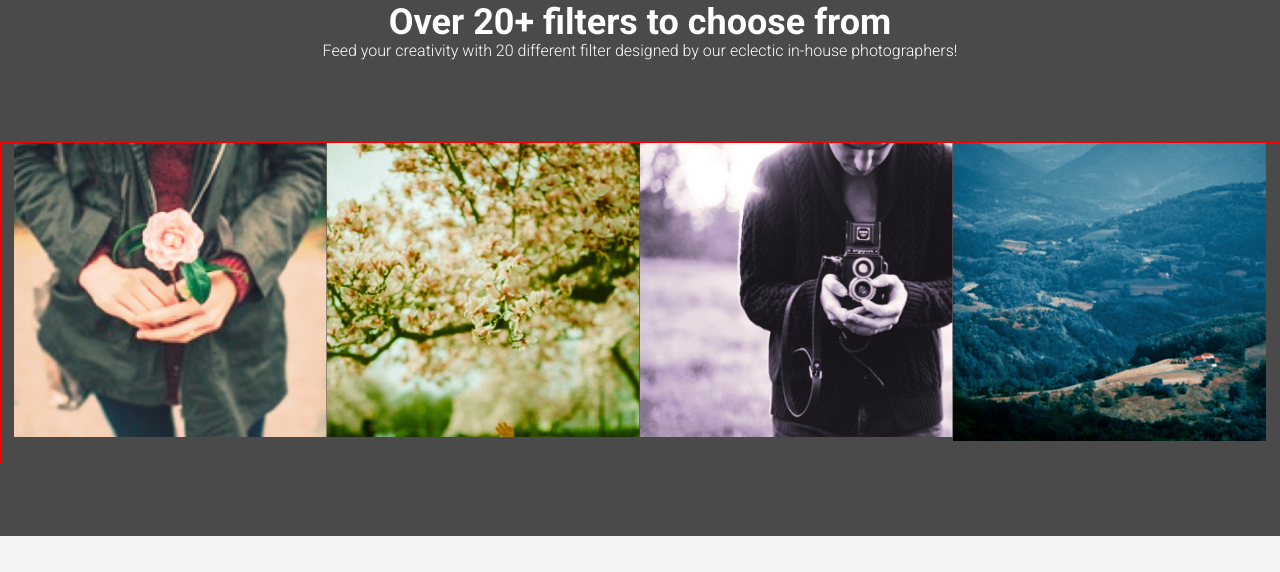
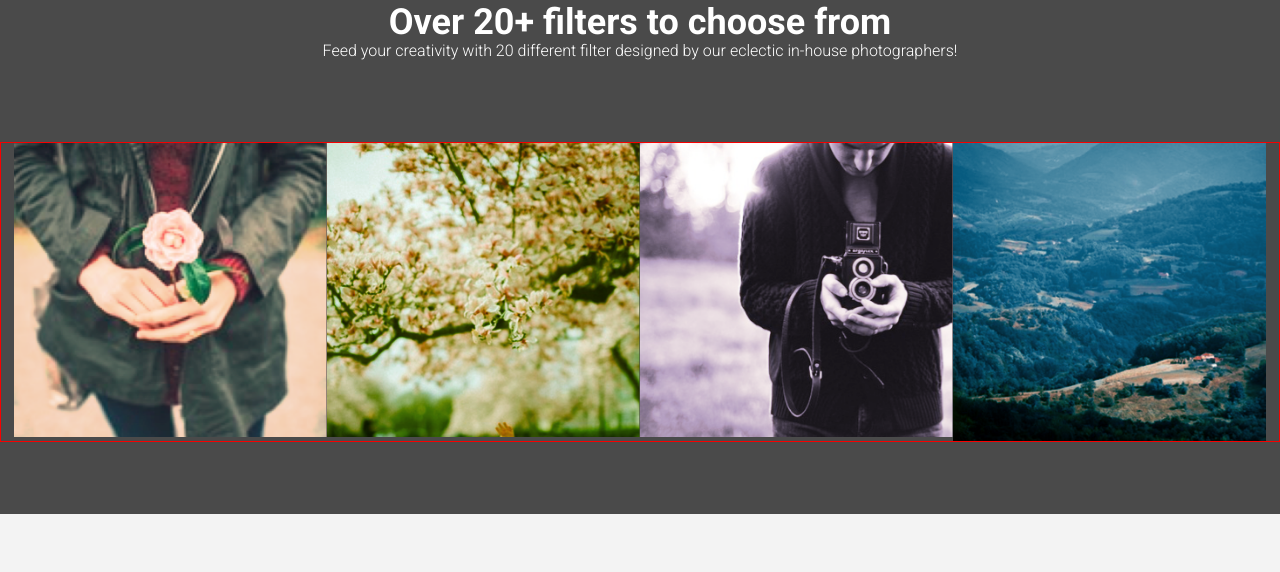
Before and after one commit to hadizover/Fotomatic_project, a plain HTML site: page fotomatic_broken/index.html in a window 1280 px wide. Shown: the part 1434-2006 px from the top of the page. Drawn offline with Linux system fonts and the light colour scheme; a web font is replaced by a local one.

Commit message:
fixed #filters-section img

```diff
--- a/fotomatic_broken/resources/css/style.css
+++ b/fotomatic_broken/resources/css/style.css
@@ -321,10 +321,9 @@ header .mobile {
   padding: 0 1%;
   border: 1px solid #f70000;
   margin-top: 5rem;
-  height: 20rem;
+  height: auto;
+  /*height: 20rem;*/
   margin-bottom: 0.5rem;
-  overflow-x: auto;
-  flex-shrink: 0;
 }
 .image-container {
 
```
